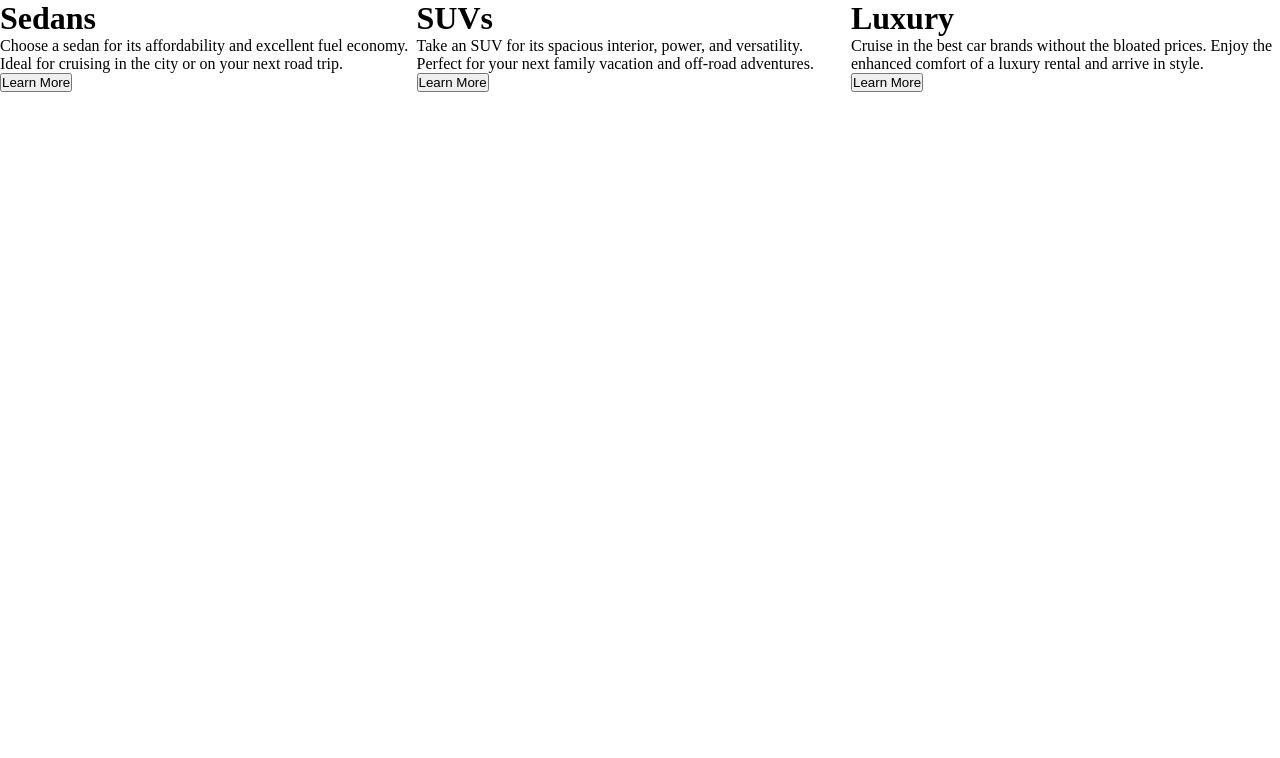
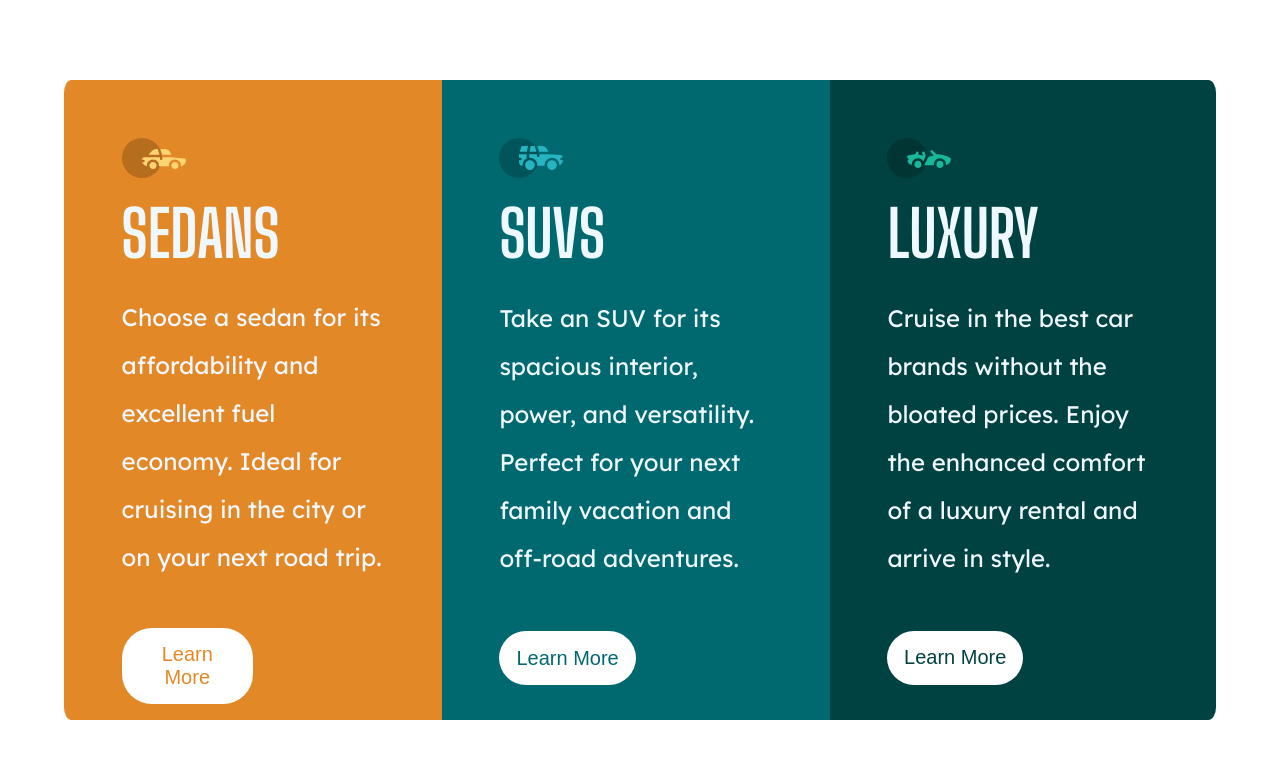
Before and after one commit to Jomanahani/3-column-preview-card-component, a plain HTML site: page index.html in a window 1280 px wide. Drawn offline with Linux system fonts and the light colour scheme.

Commit message:
styling the cards using css relates#5

```diff
--- a/css/style.css
+++ b/css/style.css
@@ -1,9 +1,74 @@
+@import url('https://fonts.googleapis.com/css2?family=Big+Shoulders+Display:wght@700&family=Lexend+Deca&family=Montserrat&family=Tajawal:wght@400;900&family=Tenor+Sans&display=swap');
 *{
     box-sizing: border-box;
     padding: 0;
     margin: 0;
 }
+body{
+    color:aliceblue ;
+}
 .flex-box{
     display: flex;
     flex-direction: row;
+    height: 80vh;
+    width: 90%;
+    margin:10vh auto;
 }
+.orange{
+    background-color: hsl(31, 77%, 52%);
+    border-radius: 2% 0 0 2%;
+    -webkit-border-radius: 2% 0 0 2%;
+    -moz-border-radius: 2% 0 0 2%;
+    -ms-border-radius: 2% 0 0 2%;
+    -o-border-radius: 2% 0 0 2%;
+}
+.cyan{
+    background-color: hsl(184, 100%, 22%);
+}
+.dark{
+    background-color: hsl(179, 100%, 13%);
+    border-radius: 0 2% 2% 0;
+    -webkit-border-radius: 0 2% 2% 0;
+    -moz-border-radius: 0 2% 2% 0;
+    -ms-border-radius: 0 2% 2% 0;
+    -o-border-radius: 0 2% 2% 0;
+}
+.card{
+    padding: 5% 5%;
+    margin:0 auto;
+}
+.card h1{
+    font-family: 'Big Shoulders Display', cursive;
+    font-size: 4rem;
+    text-transform: uppercase;
+    padding: 5% 0;
+}
+.card p{
+    font-family: 'Lexend Deca', sans-serif;
+    font-size: 1.5rem;
+    line-height: 2;
+    padding: 3% 0;
+}
+button{
+    padding: 5%;
+    margin-top: 15%;
+    width: 50%;
+    background-color: rgb(255, 255, 255);
+    border-color: transparent;
+    font-size: 20px;
+    cursor: pointer;
+    border-radius: 30px;
+    -webkit-border-radius: 30px;
+    -moz-border-radius: 30px;
+    -ms-border-radius: 30px;
+    -o-border-radius: 30px;
+}
+.orange button{
+    color: hsl(31, 77%, 52%);
+}
+.cyan button{
+    color: hsl(184, 100%, 22%);
+}
+.dark button{
+    color: hsl(179, 100%, 13%);
+}
--- a/index.html
+++ b/index.html
@@ -10,8 +10,17 @@
   <body>
     <main>
       <div class="flex-box">
-        <div class="card">
-          <i></i>
+        <div class="card orange">
+          <svg width="64" height="40" xmlns="http://www.w3.org/2000/svg">
+            <g fill="none" fill-rule="evenodd">
+              <circle fill="#000" opacity=".201" cx="20" cy="20" r="20" />
+              <path
+                d="M52.936 24.11c1.942 0 3.517 1.542 3.517 3.445 0 1.903-1.575 3.445-3.517 3.445s-3.516-1.542-3.516-3.445c0-1.903 1.574-3.445 3.516-3.445zm-21.957 0c1.942 0 3.517 1.542 3.517 3.445 0 1.903-1.575 3.445-3.517 3.445s-3.516-1.542-3.516-3.445c0-1.903 1.574-3.445 3.516-3.445zm6.948-4.848v1.429c0 .716.61 1.293 1.348 1.259a1.295 1.295 0 001.225-1.295v-1.393h8.256l13.483 1.313c.956.093 1.676.881 1.676 1.814 0 2.89-2.126 5.303-4.926 5.819.397-3.557-2.458-6.62-6.053-6.62-3.646 0-6.504 3.14-6.039 6.723h-9.879c.466-3.588-2.397-6.722-6.039-6.722-3.595 0-6.45 3.062-6.052 6.62-2.14-.398-3.916-1.912-4.61-3.931h1.142c.731 0 1.32-.598 1.285-1.322-.033-.678-.629-1.2-1.322-1.2H20v-.251c0-1.274 1.066-2.243 2.306-2.243h15.62zM42.59 11c2.645 0 4.99 1.556 5.972 3.963l.726 1.779H40.17L38.413 11h4.178zm-6.865 0l1.758 5.741H26.505l3.357-3.654A6.502 6.502 0 0134.644 11h1.082z"
+                fill="#FFD473"
+                fill-rule="nonzero"
+              />
+            </g>
+          </svg>
           <h1>Sedans</h1>
           <p>
             Choose a sedan for its affordability and excellent fuel economy.
@@ -19,8 +28,17 @@
           </p>
           <button>Learn More</button>
         </div>
-        <div class="card">
-          <i></i>
+        <div class="card cyan">
+          <svg width="64" height="40" xmlns="http://www.w3.org/2000/svg">
+            <g fill="none" fill-rule="evenodd">
+              <circle fill="#000" opacity=".201" cx="20" cy="20" r="20" />
+              <path
+                d="M31.002 22.358c2.917 0 5.18 2.593 4.762 5.506a4.828 4.828 0 01-2.962 3.778 4.797 4.797 0 01-5.3-1.165c-1.188-1.26-1.235-2.613-1.263-2.613-.42-2.924 1.857-5.506 4.763-5.506zm22 0c3.457 0 5.798 3.567 4.41 6.744A4.816 4.816 0 0152.3 31.94a4.826 4.826 0 01-4.06-4.077c-.42-2.915 1.846-5.506 4.762-5.506zm-15.04-6.083v1.462a1.29 1.29 0 001.352 1.29c.693-.033 1.227-.631 1.227-1.326v-1.426h8.3l13.056.716a1.29 1.29 0 011.164.917c.27.895.446 1.477.563 1.87h-1.047c-.694 0-1.291.534-1.324 1.228a1.29 1.29 0 001.288 1.352h1.445c-.164 2.225-1.57 4.193-3.6 5.05.13-4.212-3.255-7.63-7.384-7.63-4.317 0-7.762 3.718-7.358 8.086h-7.285c.43-4.655-3.503-8.531-8.131-8.046v-3.543h7.734zm-10.312 0v4.308a7.4 7.4 0 00-4.006 7.274 3.874 3.874 0 01-3.642-3.864v-1.635h1.46a1.29 1.29 0 000-2.58h-1.461v-3.213l.003-.29h7.646zm14.986-8.196c2.65 0 5 1.592 5.984 4.055l.63 1.579a5.525 5.525 0 01-.065-.004l-.026-.002-.034-.002-.022-.002a4.178 4.178 0 00-.224-.006l-.098-.001h-.039l-.136-.001h-.052l-.326-.001H40.211L38.528 8.08zm-13.632 0l-1.122 5.616h-7.144l1.47-4.71a1.29 1.29 0 011.231-.906h5.565zm6.832 0l1.683 5.615h-7.007l1.121-5.615h4.203z"
+                fill="#26B5C0"
+                fill-rule="nonzero"
+              />
+            </g>
+          </svg>
           <h1>SUVs</h1>
           <p>
             Take an SUV for its spacious interior, power, and versatility.
@@ -28,8 +46,17 @@
           </p>
           <button>Learn More</button>
         </div>
-        <div class="card">
-          <i></i>
+        <div class="card dark">
+          <svg width="64" height="40" xmlns="http://www.w3.org/2000/svg">
+            <g fill="none" fill-rule="evenodd">
+              <circle fill="#000" opacity=".201" cx="20" cy="20" r="20" />
+              <path
+                d="M30.98 22.835c1.941 0 3.516 1.604 3.516 3.583 0 1.978-1.575 3.582-3.517 3.582s-3.516-1.604-3.516-3.582c0-1.979 1.574-3.583 3.516-3.583zm21.956 0c1.942 0 3.517 1.604 3.517 3.583 0 1.978-1.575 3.582-3.517 3.582s-3.516-1.604-3.516-3.582c0-1.979 1.574-3.583 3.516-3.583zm-9.143-10.45a1.27 1.27 0 011.819 0l3.715 3.784c4.444-.115 9.7 1.142 13.964 3.753.387.237.624.664.624 1.124 0 3.006-2.126 5.514-4.926 6.05.397-3.698-2.458-6.882-6.053-6.882-3.646 0-6.504 3.264-6.039 6.99h-9.669c.76-1.544.993-2.026 1.337-2.711l.082-.162c.421-.835 1.056-2.07 2.883-5.65 1.68-.023 3.47-.408 5.247-1.403l-2.984-3.04a1.328 1.328 0 010-1.854zm-7.68 1.064c.683-.2 1.395.202 1.592.898l.749 2.652a3.46 3.46 0 01-.247 2.51l-1.733 3.395-.216.424c-1.07-1.89-3.06-3.114-5.279-3.114-3.595 0-6.45 3.184-6.052 6.885-1.832-.347-3.414-1.537-4.278-3.276a1.331 1.331 0 01.117-1.376l.955-1.303-1.325-1.295c-.751-.735-.376-2.024.64-2.231l6.614-1.346.13-.026c.092-.019.145-.03.157-.031.314-.146 1.07-.591 1.07-1.506 0-.734.592-1.327 1.316-1.31.712.016 1.268.662 1.256 1.388a4.11 4.11 0 01-.348 1.611 22.69 22.69 0 014.7 1.146l-.7-2.473a1.314 1.314 0 01.882-1.622z"
+                fill="#19B89D"
+                fill-rule="nonzero"
+              />
+            </g>
+          </svg>
           <h1>Luxury</h1>
           <p>
             Cruise in the best car brands without the bloated prices. Enjoy the
```
